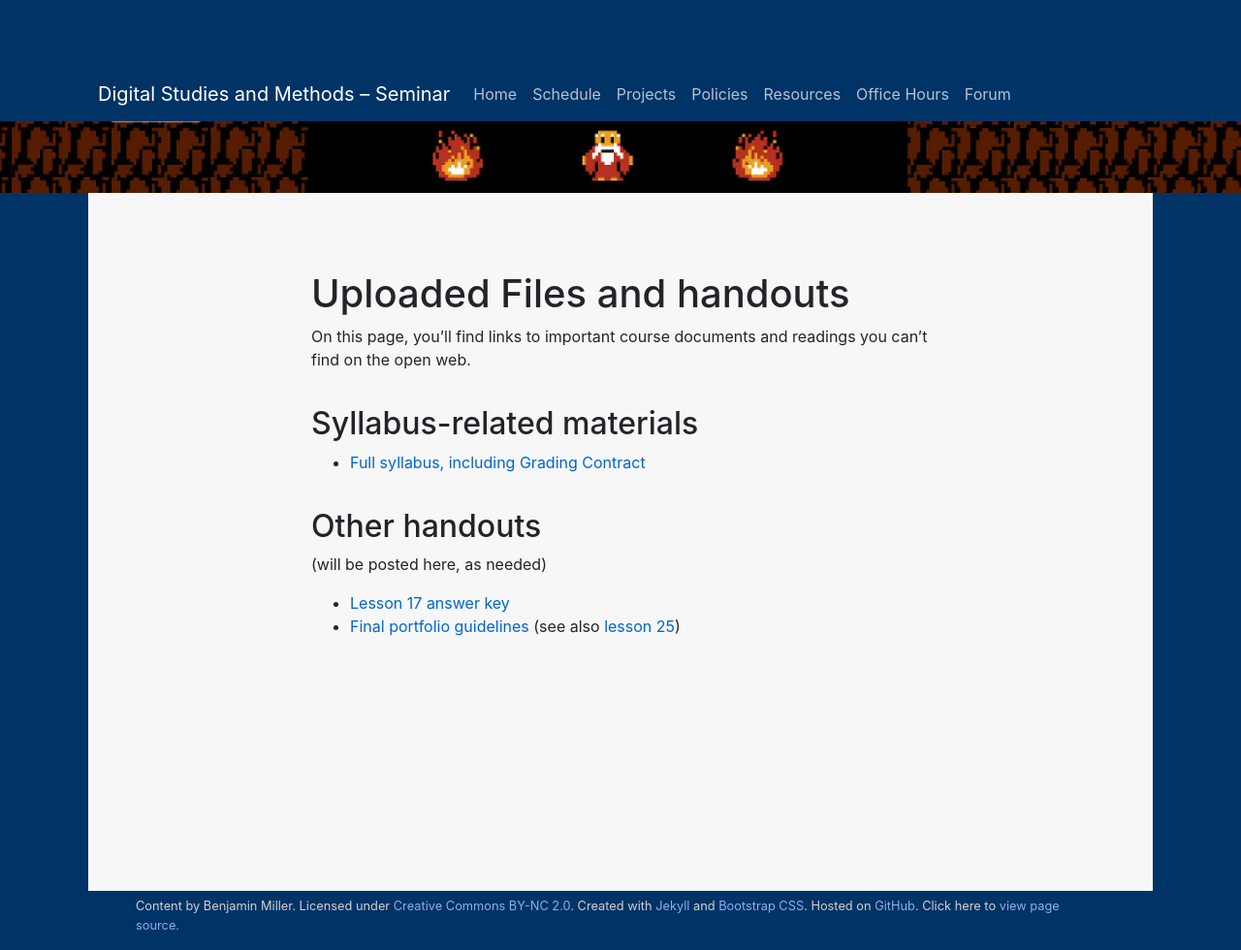
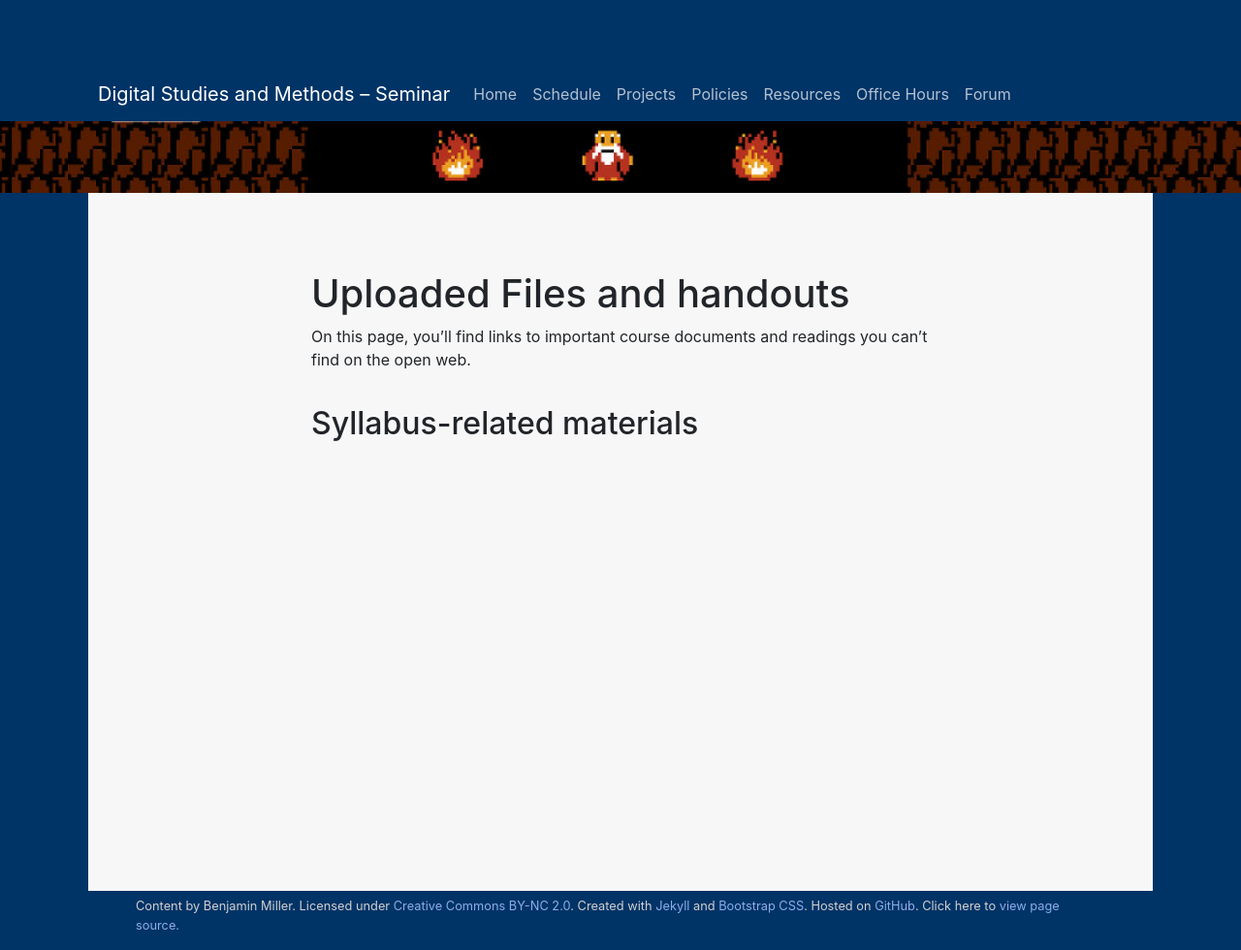
Before and after one commit to benmiller314/dsam2023fall, a Jekyll site: the page built from uploads.md, in a window 1280 px wide. Shown: the whole page at 97% size. Built offline with Jekyll 4.4.1, drawn with Linux system fonts in a browser that asks for light colours; our own code applies the rules of GitHub Pages for plain Markdown files.

Commit message:
remove old uploads
even though the page is hidden from navigation

```diff
--- a/uploads.md
+++ b/uploads.md
@@ -12,10 +12,12 @@ On this page, you'll find links to important course documents and readings you c
 
 ## Syllabus-related materials
 
-* [Full syllabus, including Grading Contract]({{site.github.repository_url}}/raw/gh-pages/uploads/miller--syllabus-with-grading-contract--composing-digital-media--{{site.course.slugterm}}.pdf)
+
+
+<!-- * [Full syllabus, including Grading Contract]({{site.github.repository_url}}/raw/gh-pages/uploads/miller--syllabus--with-grading-contract--composing-digital-media--{{site.course.slugterm}}.pdf)
 
 ## Other handouts
 (will be posted here, as needed)
 
 * [Lesson 17 answer key](uploads/lesson-17--web--answer-key.docx)
-* [Final portfolio guidelines](uploads/handout--final-portfolio-prompt.docx) (see also [lesson 25](plans/lesson-25))
+* [Final portfolio guidelines](uploads/handout--final-portfolio-prompt.docx) (see also [lesson 25](plans/lesson-25)) -->
```
Also changed, not shown: 2 other files.
